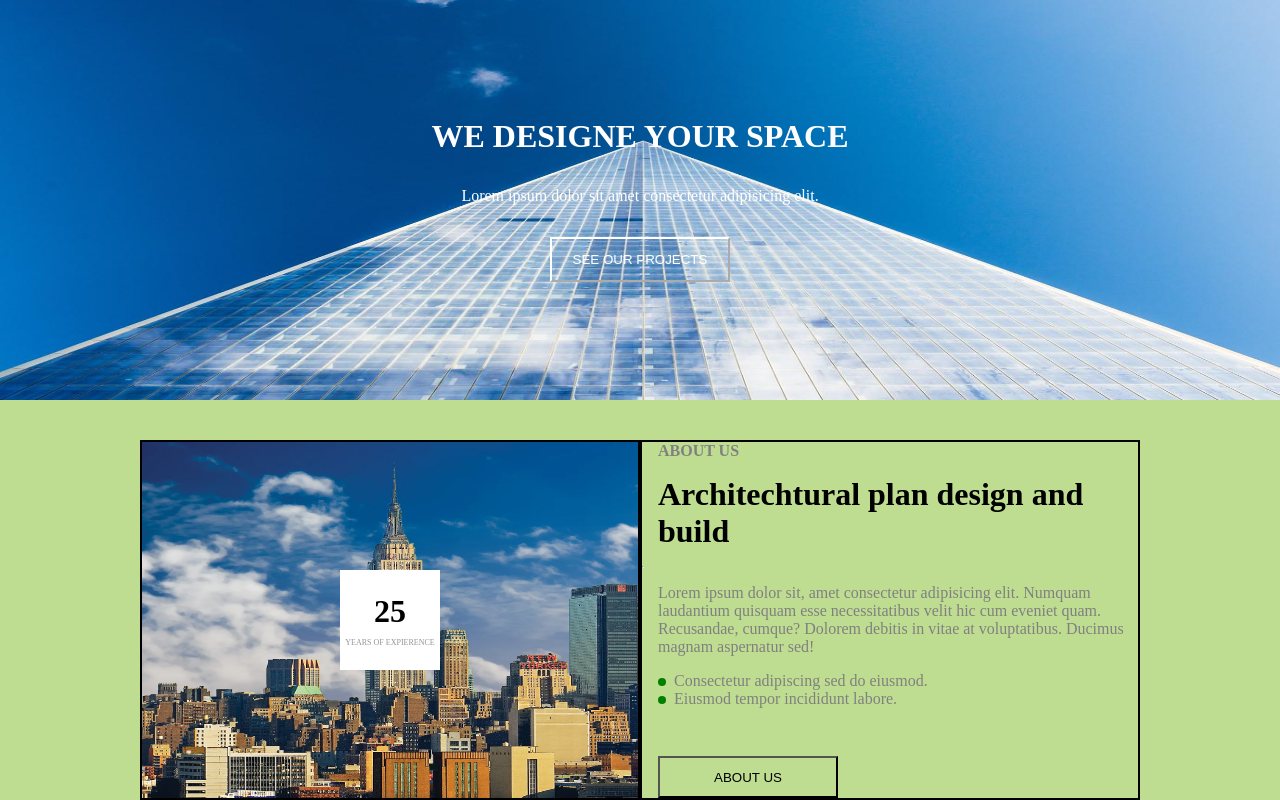
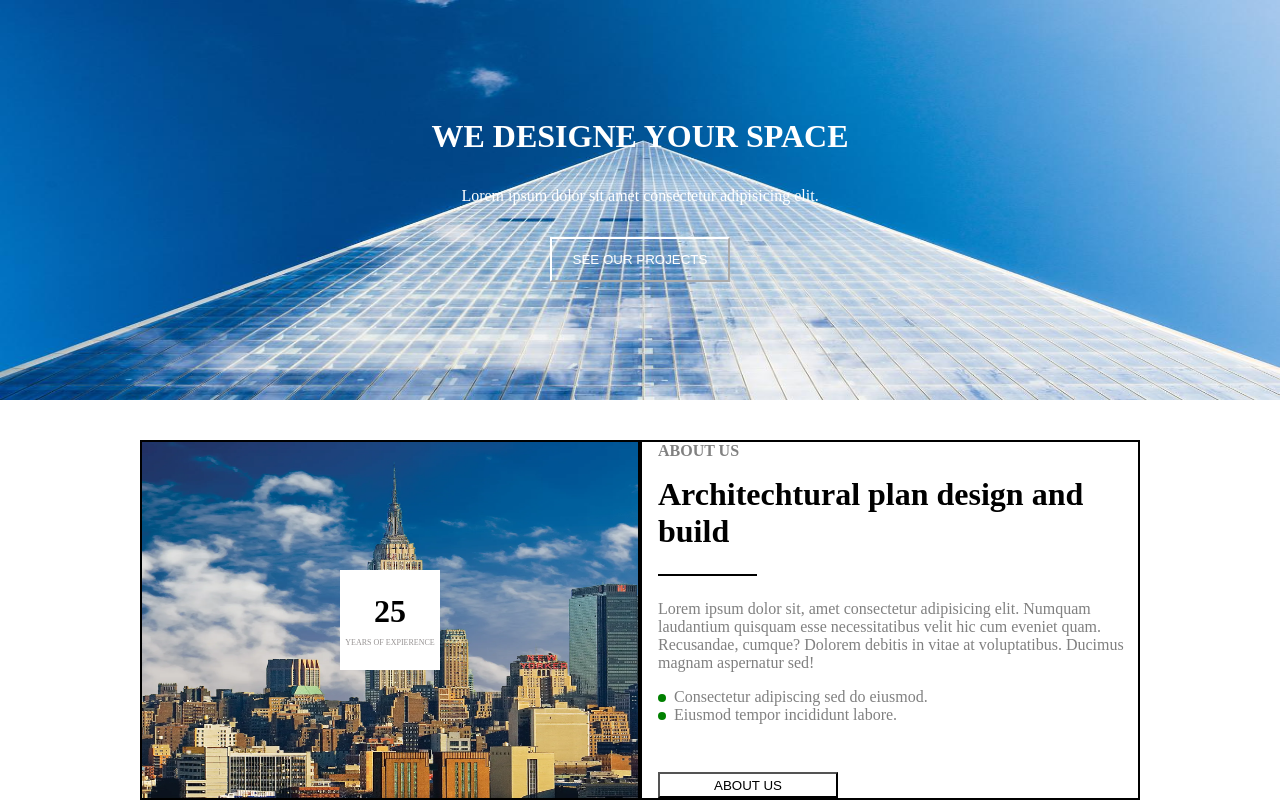
Before and after one commit to audrsmal/7.2-uzdt, a plain HTML site: page index.html in a window 1280 px wide. Drawn offline with Linux system fonts and the light colour scheme.

Commit message:
<hr> fix and background color change for second-section

```diff
--- a/styles.css
+++ b/styles.css
@@ -28,7 +28,7 @@ header button {
 }
 .wrapper-section {
   height: 50vh;
-  background-color: rgb(190, 221, 145);
+  background-color: white;
   display: flex;
   justify-content: center;
   align-items: flex-end;
@@ -102,3 +102,10 @@ header button {
   font-weight: 900;
   color: gray;
 }
+.second-section hr {
+  border: none;
+  border-top: 2px solid black;
+  width: 20%;
+  margin: 0.5rem 1rem;
+  align-self: stretch;
+}
```
